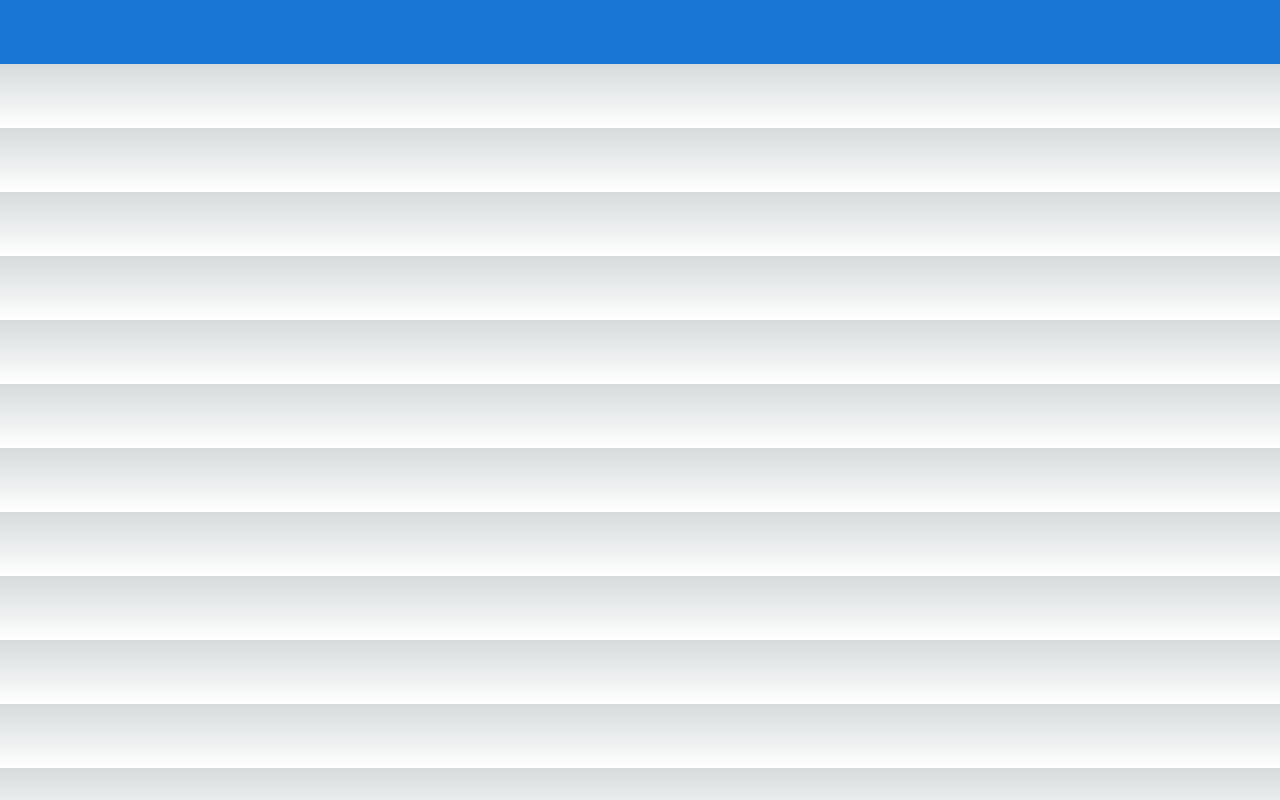
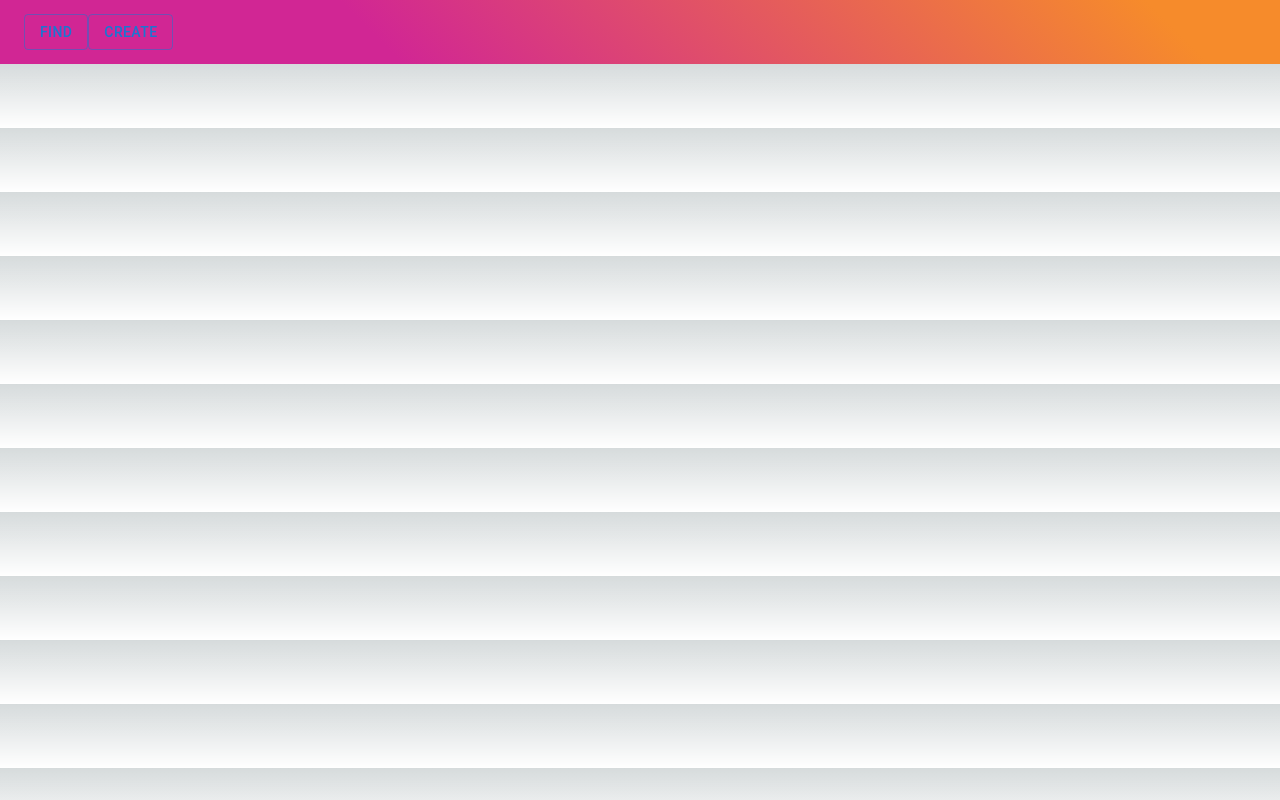
Before and after one commit to klavoraMate/secret-server, a Next.js app in the folder frontend/: page / in a window 1280 px wide. Built offline with nearby package versions, Linux system fonts and the light colour scheme.

Commit message:
feat: navigation buttons are finalized and stlyed

```diff
--- a/frontend/package.json
+++ b/frontend/package.json
@@ -12,9 +12,10 @@
     "@emotion/react": "^11.11.1",
     "@emotion/styled": "^11.11.0",
     "@mui/material": "^5.15.0",
+    "@mui/styles": "^5.15.0",
     "next": "14.0.4",
-    "react": "^18",
-    "react-dom": "^18"
+    "react": "^17.0.0 || ^18.0.0",
+    "react-dom": "^17.0.0 || ^18.0.0"
   },
   "peerDependencies": {
     "react": "^17.0.0 || ^18.0.0",
--- a/frontend/src/app/components/NavBar.tsx
+++ b/frontend/src/app/components/NavBar.tsx
@@ -1,14 +1,27 @@
+'use client';
 import {Box} from "@mui/system";
-import {AppBar, Toolbar, Typography} from "@mui/material";
-import {Button} from "@mui/base";
+import {AppBar, Toolbar} from "@mui/material";
+import NavigationButton from "@/app/components/NavigationButton";
+import {makeStyles} from "@mui/styles";
 
 export default function NavBar() {
+    const classes = useStyle();
     return (
         <Box sx={{flexGrow: 1}}>
             <AppBar position="static">
-                <Toolbar>
+                <Toolbar className={classes.toolbar}>
+                    <Box sx={{flexGrow: 1}}>
+                        <NavigationButton text={"Find"} link={"/find"}/>
+                        <NavigationButton text={"Create"} link={"/create"}/>
+                    </Box>
                 </Toolbar>
             </AppBar>
         </Box>
     )
 }
+
+const useStyle = makeStyles({
+    toolbar: {
+        background: 'linear-gradient(45deg, #D12694 30%, #F68B2B 90%)',
+    }
+});
--- /dev/null
+++ b/frontend/src/app/components/NavigationButton.tsx
@@ -0,0 +1,35 @@
+'use client';
+import Button from "@mui/material/Button";
+import {useRouter} from "next/navigation";
+import {makeStyles} from "@mui/styles";
+
+interface NavigationButtonProps {
+    text: string;
+    link: string;
+}
+
+export default function NavigationButton({text, link}: NavigationButtonProps) {
+    const router = useRouter();
+    const classes = useStyle();
+
+    return (
+        <Button variant='outlined' onClick={() => router.push(link)} className={classes.button}>
+            {text}
+        </Button>
+    );
+}
+
+const useStyle = makeStyles({
+    button: {
+        fontSize: '1.5rem',
+        color: 'white',
+        margin: '0 0.5rem',
+        background: 'transparent',
+        border: '2px solid white',
+        fontStyle: 'sans-serif',
+        '&:hover': {
+            backgroundColor: 'white',
+            color: 'black',
+        },
+    }
+});
```
Also changed, not shown: 1 other file (tests, documents, lock files or other folders).
